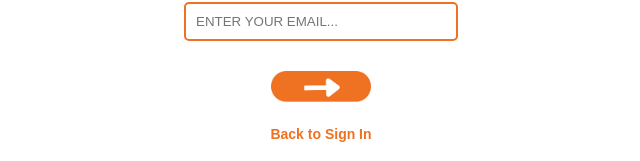
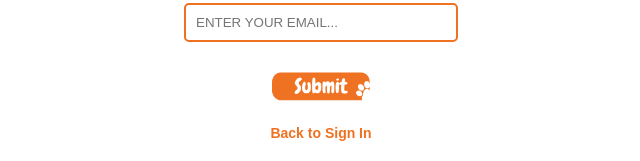
Before and after one commit to MaxeneP/FurEver, a website: page FurEver/pages/forgot_password.html in a window 1280 px wide. Shown: the part 374-535 px from the top of the page, without its empty margins (319-959 px from the left). Drawn offline with Linux system fonts and the light colour scheme.

Commit message:
Update forgot_password.html
updated the enter button with new submit.png

```diff
--- a/FurEver/pages/forgot_password.html
+++ b/FurEver/pages/forgot_password.html
@@ -11,7 +11,7 @@
     <img src="../assets/forgot_pass.png" alt="Forgot Password" class="title-img">
     <input type="email" placeholder="ENTER YOUR EMAIL..." class="input-box" id="reset-email">
     <a href="reset_password.html" class="enter-btn">
-      <img src="../assets/furEver_enter.png" alt="Submit Email">
+      <img src="../assets/submit.png" alt="Submit Email">
     </a>
     <p class="text"><a href="signin_Furever.html" class="link">Back to Sign In</a></p>
   </div>
```
